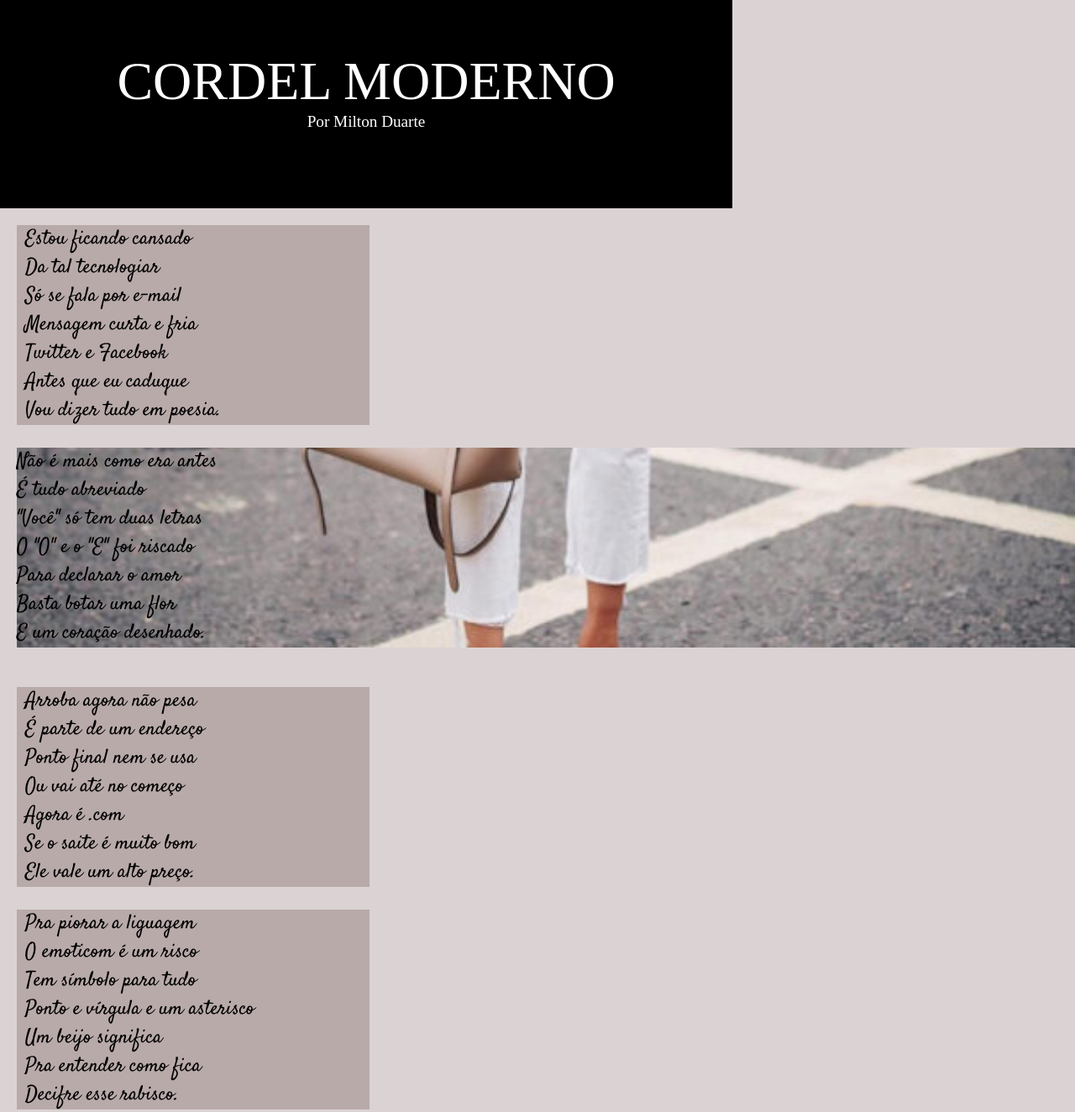
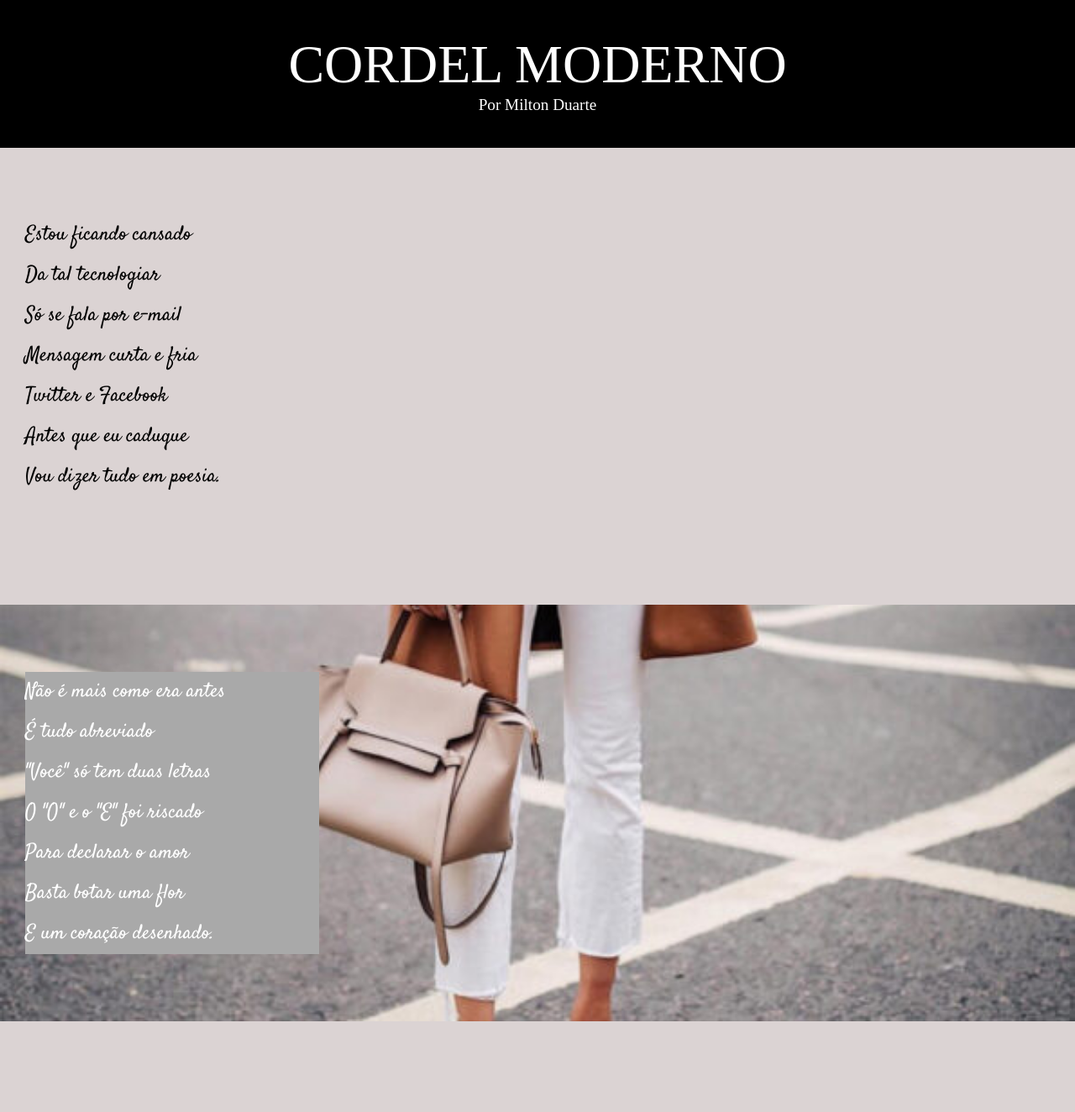
Before and after one commit to Lucktdu/Cordel, a plain HTML site: page Index.html in a window 1280 px wide. Shown: the top 1324 px of the page at 84% size. Drawn offline with Linux system fonts and the light colour scheme.

Commit message:
SectionFormat

```diff
--- a/Index.html
+++ b/Index.html
@@ -24,18 +24,16 @@
   </head>
   <body>
     <header>
-      <p id="txttitulo">
-        CORDEL MODERNO
-        <a
-          href="https://www.recantodasletras.com.br/poesias/3186743"
-          target="_blank">
-          <p id="txtautor">Por Milton Duarte</p>
-        </a>
-      </p>
+      <p id="txttitulo">CORDEL MODERNO</p>
+      <a
+        href="https://www.recantodasletras.com.br/poesias/3186743"
+        target="_blank">
+        <p id="txtautor">Por Milton Duarte</p>
+      </a>
     </header>
 
-    <section>
-      <p class="Paragrafostxt">
+    <section class="sectiontxt">
+      <p >
         Estou ficando cansado<br />
         Da tal tecnologiar <br />
         Só se fala por e-mail<br />
@@ -45,8 +43,9 @@
         Vou dizer tudo em poesia.<br />
       </p>
       <br />
-
-      <p id="imagem01" class="Paragrafosimg">
+       </section>
+       <section class="sectionimg">
+      <p  id='img01' >
         Não é mais como era antes<br />
         É tudo abreviado<br />
         "Você" só tem duas letras<br />
@@ -55,11 +54,12 @@
         Basta botar uma flor<br />
         E um coração desenhado.<br />
       </p>
+      </section>
       <br />
-    </section>
 
-    <section>
-      <p class="Paragrafostxt">
+
+    <section class="sectiontxt">
+      <p >
         Arroba agora não pesa<br />
         É parte de um endereço<br />
         Ponto final nem se usa<br />
@@ -69,8 +69,10 @@
         Ele vale um alto preço.<br />
       </p>
       <br />
+    </section>
 
-      <p class="Paragrafostxt">
+    <section class="sectionimg">
+      <p id='img02'>
         Pra piorar a liguagem<br />
         O emoticom é um risco<br />
         Tem símbolo para tudo<br />
@@ -80,10 +82,11 @@
         Decifre esse rabisco.
       </p>
     </section>
+
     <br />
 
-    <section>
-      <p class="Paragrafostxt">
+    <section class="sectiontxt">
+      <p >
         Tenho saudade das cartas<br />
         Escritas com a própria mão<br />
         Mandava no mês de Junho<br />
@@ -100,9 +103,10 @@
         O mundo ficou cativo<br />
         Da tecnologia do agora.<br />
       </p>
+      </section>
       <br />
-
-      <p class="Paragrafostxt">
+    <section class="sectionimg">
+      <p id="img03" >
         Felizmente, pra orar<br />
         Não precisa de internet<br />
         Deus escuta todo mundo<br />
@@ -112,6 +116,7 @@
         Deixe que Deus interprete.
       </p>
     </section>
+
   </body>
   <footer>
     <p>
--- a/style.css
+++ b/style.css
@@ -10,14 +10,12 @@ body{
 
     height: 100vh;
     background-color: rgb(219, 211, 211);
-    height: 94vh;
+    min-height: 100vh;
 }
 header{
 
     background-color: black;
-    padding: 60px ;
-    width: 94vh;
-    height: 10vw;
+
     margin: center;
     font-size: 2em;
     text-align: center;
@@ -25,11 +23,7 @@ header{
 
 }
 
-section{
-    padding: 20px 0px 0px 20px;
-    font-size: 1.5em;
 
-}
 a   {
     text-decoration: none;
     color: inherit;
@@ -39,6 +33,7 @@ p#txttitulo{
     color: white;
     font-size: 2em;
     text-align: center;
+    padding-top: 40px;
 
 
 }
@@ -47,47 +42,65 @@ p#txtautor {
     color: white;
     font-size: .6em;
     text-decoration: none;
+    padding-bottom: 40px;
 
 
 }
-.Paragrafosimg {
-    background-color: black;
+section{
+    padding-top: 10vh;
+    padding-bottom: 10vh;
+    padding-left: 30px;
+    font-size: 1.5em;
+    font-family: 'Satisfy', cursive;
+    line-height: 2em;
+
+}
+.sectionimg {
+
+    background-image: url('imagens/calcabranca.jpg');
+    background-position: bottom left;
+    background-size: cover;
+    background-attachment: fixed;
+
+
 
 
 
 
 }
-.Paragrafostxt
-{   display: block;
-    background-size: cover;
-    background-attachment: fixed;
-    font-family: 'Satisfy', cursive;
+.sectiontxt  {
 
-    background-color: rgba(67, 27, 27, 0.222);
 
-    width: 400px;
-    padding: 0px 10px ;
 
 
 }
 
 
 
-#imagem01{
-    background-image: url('imagens/calcabranca.jpg');
-    background-position: bottom left;
-    background-size: cover;
-    background-attachment: fixed;
+.sectionimg > p {
+
+     background-color:darkgray;
+    color: white;
     font-family: 'Satisfy', cursive;
+    width: 350px;
+
 
 }
+
+
+
+
+
+
+
+
 
 
 footer {
     background: black;
     color: white;
     padding: 15px;
-    margin-top: 20px;
+
 
 
     text-align: center;
```
